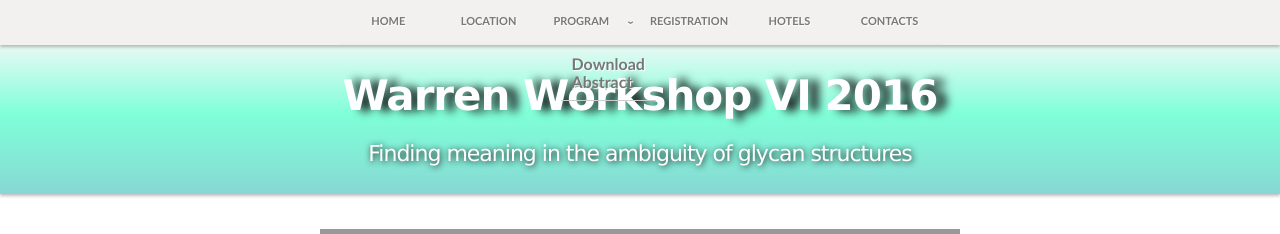
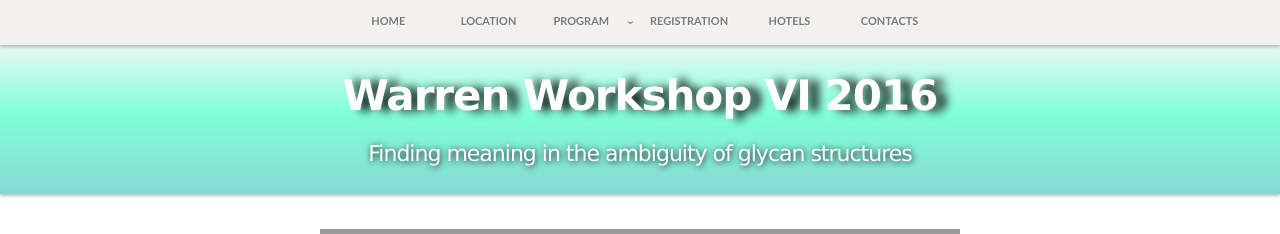
Before and after one commit to yamazakiM/test_warren2016, a Jekyll site: the page built from index.md, in a window 1280 px wide. Shown: the top 234 px of the page. Built offline with Jekyll 4.4.1, drawn with Linux system fonts in a browser that asks for light colours; nearby versions of some CDN libraries; library files that are not in the unit come from our copies.

Commit message:
Update stylesheet.css

```diff
--- a/stylesheets/stylesheet.css
+++ b/stylesheets/stylesheet.css
@@ -489,7 +489,7 @@
     padding: 0 1px;
 }
 
-. globalNavItem_sub{
+.globalNavItem_sub{
     display: none;
     position: absolute;
     width: 170px;
@@ -529,7 +529,7 @@
 
 .globalNavItem_sub > li > a:hover, .globalNavItem_sub > li > a:focus {
     background: #fbfaf8;
-    color: #660098;
+    color: #5f9ea0;
 }
 
 .globalNavItem_btn-pulldown {
```
